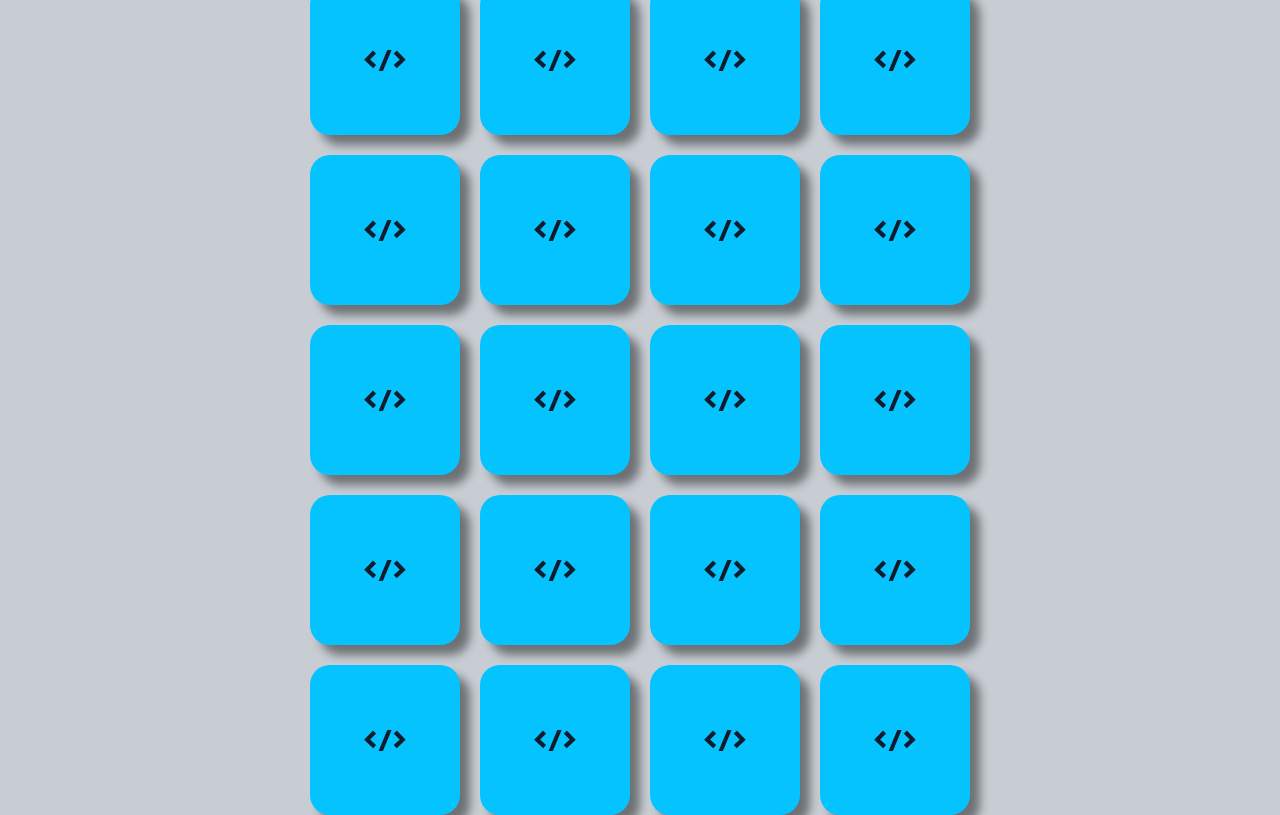
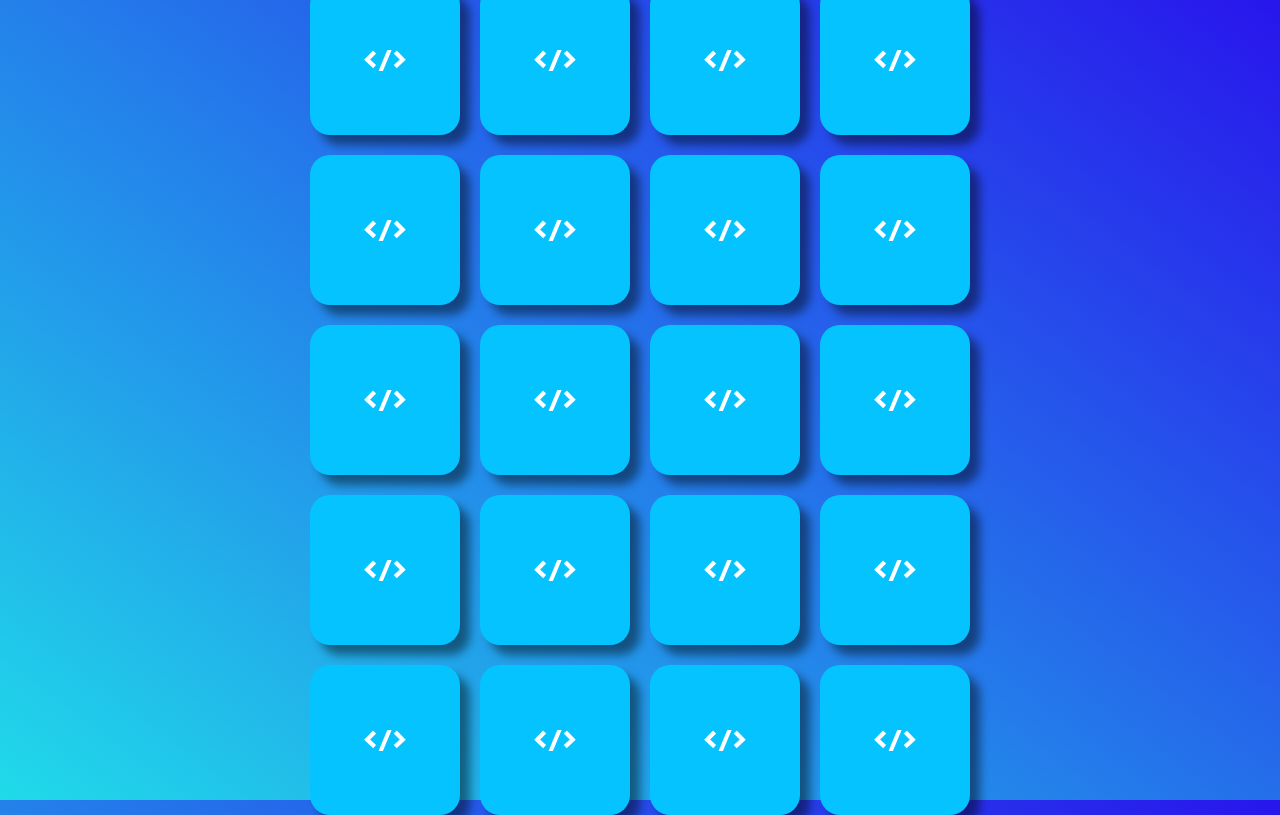
Before and after one commit to stocaline/jogoMemoriaReact, a React app: page / in a window 1280 px wide. Built offline with nearby package versions, Linux system fonts and the light colour scheme.

Commit message:
Pequenos ajustes na estilização

```diff
--- a/public/index.html
+++ b/public/index.html
@@ -27,7 +27,7 @@
 
     <link href="https://fonts.googleapis.com/css2?family=Righteous&display=swap" rel="stylesheet">
 
-    <title>React App</title>
+    <title>Jogo da Memória</title>
   </head>
   <body>
     <noscript>You need to enable JavaScript to run this app.</noscript>
--- a/src/index.css
+++ b/src/index.css
@@ -10,7 +10,7 @@ body{
   justify-content: center;
   align-items: center;
   height: 100vh;
-  background-color: #c7cdd3;
+  background-image: linear-gradient(37deg, rgb(32, 218, 233),rgb(40, 21, 236));
 }
 
 #gameBoard{
@@ -24,7 +24,6 @@ body{
   width: 150px;
   height: 150px;
   position: relative;
-
   transform-style: preserve-3d;
   transition: transform .5s;
 }
@@ -53,6 +52,7 @@ body{
 .card-back{
   color: #101c2c;
   background-color: #05c3ff;
+  color: white;
   font-size: 30px;
 }
 
```
Also changed, not shown: public/favicon.ico.
